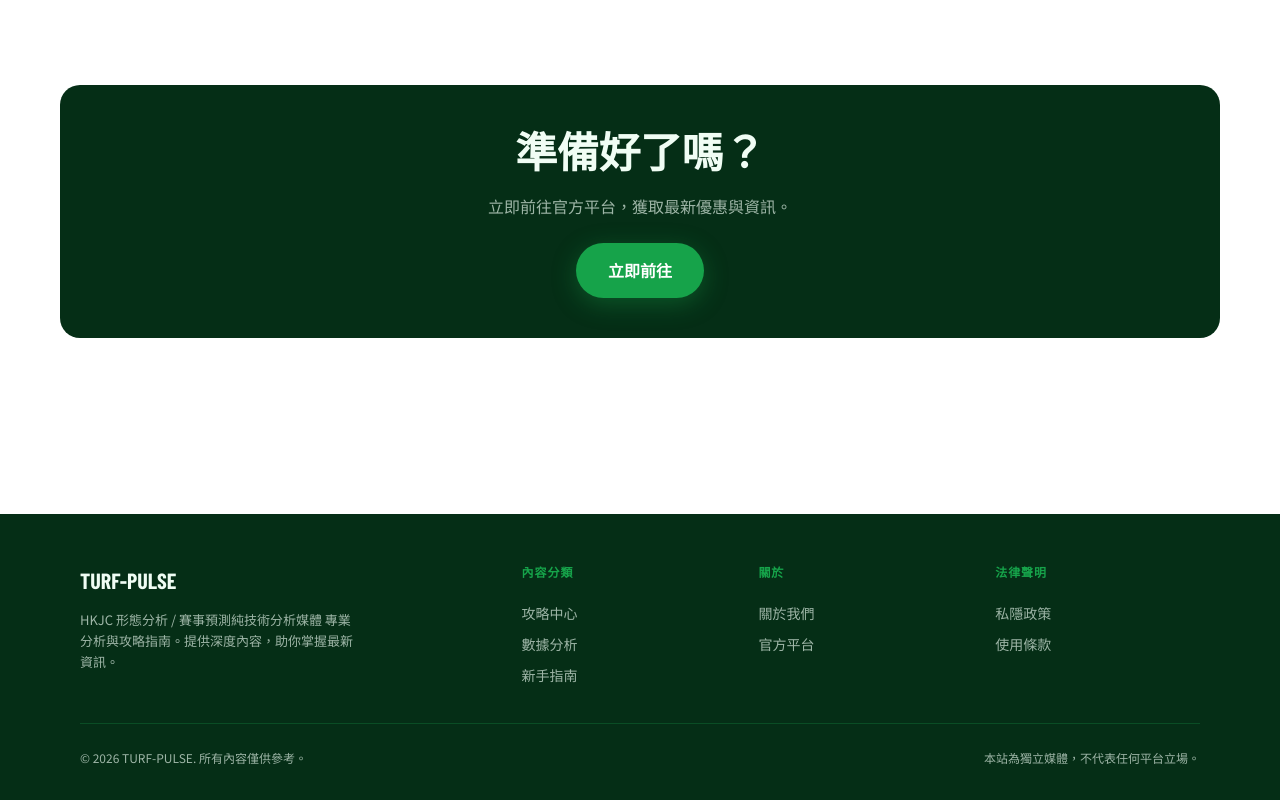
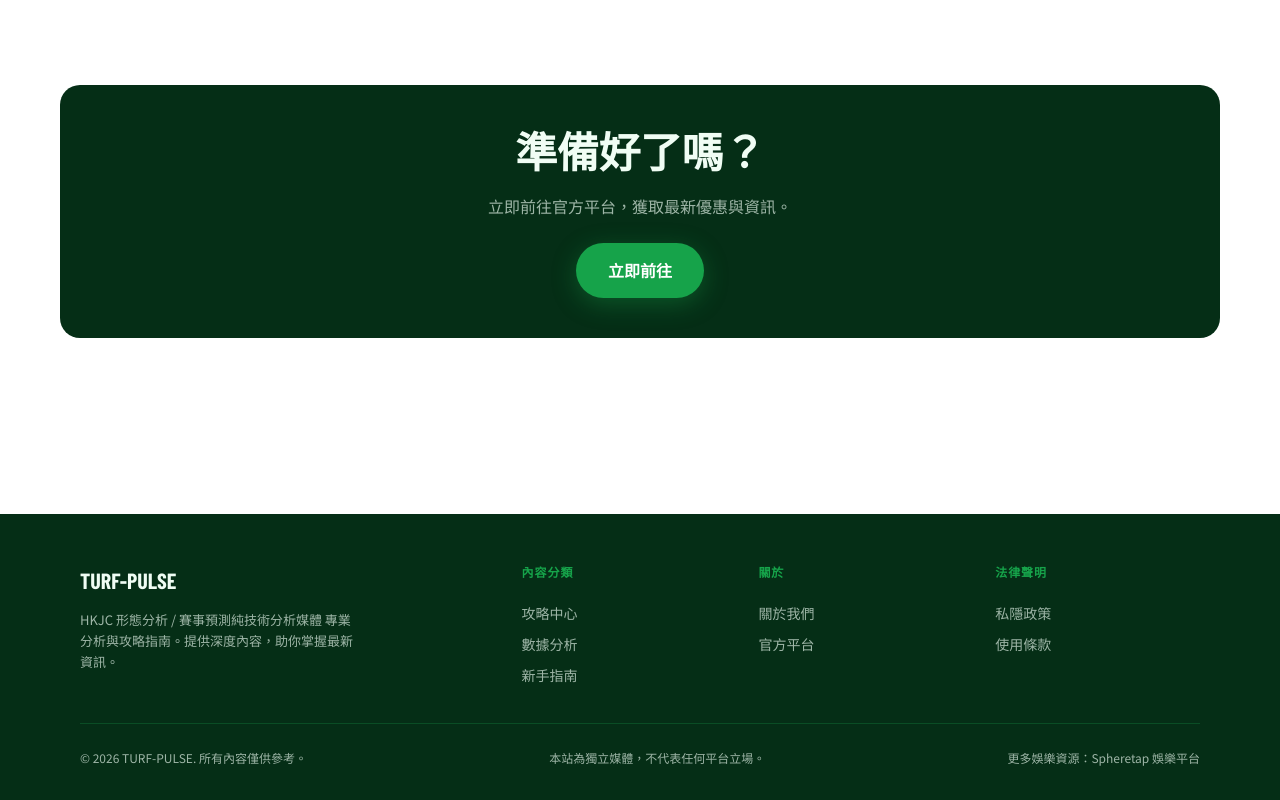
Before and after one commit to wmzic929-prog/turf-pulse, a plain HTML site: page about.html in a window 1280 px wide. Shown: the part 884-1684 px from the top of the page. Drawn offline with nearby package versions, Linux system fonts and the light colour scheme; files whose address does not match are found by name; a web font is replaced by a local one.

Commit message:
feat(seo): add spheretap.com footer link for AI crawler discovery

```diff
--- a/about.html
+++ b/about.html
@@ -124,6 +124,7 @@
     <div class="footer-bottom">
       <span>&copy; <span id="footer-year">2025</span> TURF-PULSE. 所有內容僅供參考。</span>
       <span>本站為獨立媒體，不代表任何平台立場。</span>
+      <span>更多娛樂資源：<a href="https://spheretap.com/" style="color:inherit;">Spheretap 娛樂平台</a></span>
     </div>
   </div>
 </footer>
```
